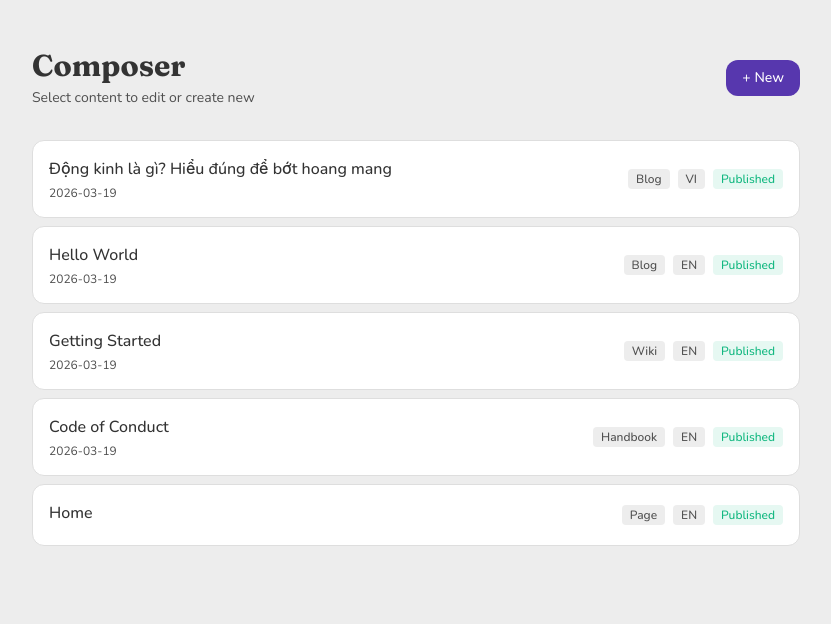
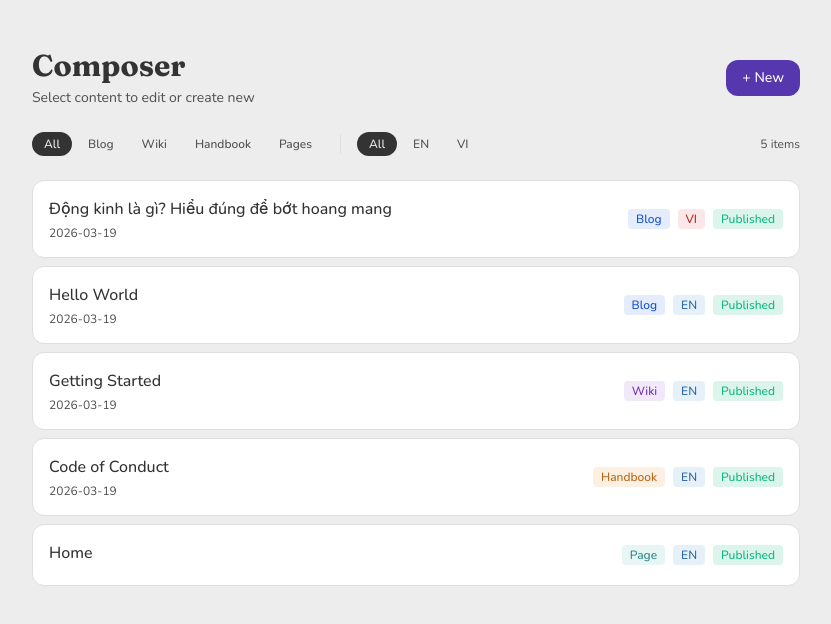
Before and after one commit to nguyenphuhao/unimind-content, a Next.js app: page /composer in a window 1280 px wide. Shown: the top 624 px of the page, without its empty margins (224-1055 px from the left). Built offline with nearby package versions, Linux system fonts and the light colour scheme.

Commit message:
style: add color-coded badges and filter tabs to content list

```diff
--- a/app/composer/_components/content-list.tsx
+++ b/app/composer/_components/content-list.tsx
@@ -1,4 +1,6 @@
 "use client";
+
+import { useState } from "react";
 
 interface ContentItem {
   slug: string;
@@ -18,18 +20,56 @@ interface ContentListProps {
 }
 
 const statusColors: Record<string, { bg: string; text: string }> = {
-  published: { bg: "hsl(160 84% 39% / 0.1)", text: "hsl(160 84% 39%)" },
-  draft: { bg: "hsl(38 92% 50% / 0.1)", text: "hsl(38 92% 50%)" },
+  published: { bg: "hsl(160 84% 39% / 0.15)", text: "hsl(160 84% 39%)" },
+  draft: { bg: "hsl(38 92% 50% / 0.15)", text: "hsl(38 75% 40%)" },
 };
 
+const collectionColors: Record<string, { bg: string; text: string }> = {
+  Blog: { bg: "hsl(221 83% 53% / 0.12)", text: "hsl(221 83% 45%)" },
+  Wiki: { bg: "hsl(270 60% 55% / 0.12)", text: "hsl(270 60% 45%)" },
+  Handbook: { bg: "hsl(30 80% 50% / 0.12)", text: "hsl(30 80% 40%)" },
+  Page: { bg: "hsl(180 50% 45% / 0.12)", text: "hsl(180 50% 35%)" },
+};
+
+const localeColors: Record<string, { bg: string; text: string }> = {
+  en: { bg: "hsl(210 60% 50% / 0.12)", text: "hsl(210 60% 40%)" },
+  vi: { bg: "hsl(0 70% 55% / 0.12)", text: "hsl(0 70% 42%)" },
+};
+
+type FilterType = "all" | "posts" | "wiki" | "handbook" | "pages";
+type FilterLang = "all" | "en" | "vi";
+
+const FILTER_TYPES: { value: FilterType; label: string }[] = [
+  { value: "all", label: "All" },
+  { value: "posts", label: "Blog" },
+  { value: "wiki", label: "Wiki" },
+  { value: "handbook", label: "Handbook" },
+  { value: "pages", label: "Pages" },
+];
+
+const FILTER_LANGS: { value: FilterLang; label: string }[] = [
+  { value: "all", label: "All" },
+  { value: "en", label: "EN" },
+  { value: "vi", label: "VI" },
+];
+
 export function ContentList({ items, loading, onSelect, onNew }: ContentListProps) {
+  const [filterType, setFilterType] = useState<FilterType>("all");
+  const [filterLang, setFilterLang] = useState<FilterLang>("all");
+
+  const filtered = items.filter((item) => {
+    if (filterType !== "all" && item.collection !== filterType) return false;
+    if (filterLang !== "all" && item.locale !== filterLang) return false;
+    return true;
+  });
+
   return (
     <div
       className="min-h-screen px-6 py-12"
       style={{ background: "hsl(var(--background))" }}
     >
       <div className="max-w-3xl mx-auto">
-        <div className="flex items-center justify-between mb-8">
+        <div className="flex items-center justify-between mb-6">
           <div>
             <h1
               className="text-3xl font-bold mb-1"
@@ -56,16 +96,64 @@ export function ContentList({ items, loading, onSelect, onNew }: ContentListProp
           </button>
         </div>
 
+        {/* Filters */}
+        <div className="flex items-center gap-4 mb-6">
+          <div className="flex items-center gap-1">
+            {FILTER_TYPES.map((ft) => (
+              <button
+                key={ft.value}
+                onClick={() => setFilterType(ft.value)}
+                className="px-3 py-1 rounded-full text-xs font-medium transition-colors"
+                style={{
+                  background: filterType === ft.value ? "hsl(var(--foreground))" : "hsl(var(--muted))",
+                  color: filterType === ft.value ? "hsl(var(--background))" : "hsl(var(--muted-foreground))",
+                }}
+              >
+                {ft.label}
+              </button>
+            ))}
+          </div>
+          <div
+            className="w-px h-5"
+            style={{ background: "hsl(var(--border))" }}
+          />
+          <div className="flex items-center gap-1">
+            {FILTER_LANGS.map((fl) => (
+              <button
+                key={fl.value}
+                onClick={() => setFilterLang(fl.value)}
+                className="px-3 py-1 rounded-full text-xs font-medium transition-colors"
+                style={{
+                  background: filterLang === fl.value ? "hsl(var(--foreground))" : "hsl(var(--muted))",
+                  color: filterLang === fl.value ? "hsl(var(--background))" : "hsl(var(--muted-foreground))",
+                }}
+              >
+                {fl.label}
+              </button>
+            ))}
+          </div>
+          <span
+            className="text-xs ml-auto"
+            style={{ color: "hsl(var(--muted-foreground))" }}
+          >
+            {filtered.length} item{filtered.length !== 1 ? "s" : ""}
+          </span>
+        </div>
+
         {loading ? (
           <p style={{ color: "hsl(var(--muted-foreground))" }}>Loading...</p>
-        ) : items.length === 0 ? (
+        ) : filtered.length === 0 ? (
           <p style={{ color: "hsl(var(--muted-foreground))" }}>
-            No content yet. Click &quot;+ New&quot; to create your first piece.
+            {items.length === 0
+              ? 'No content yet. Click "+ New" to create your first piece.'
+              : "No content matches the current filters."}
           </p>
         ) : (
           <div className="space-y-2">
-            {items.map((item) => {
-              const colors = statusColors[item.status] || statusColors.draft;
+            {filtered.map((item) => {
+              const sColors = statusColors[item.status] || statusColors.draft;
+              const cColors = collectionColors[item.collectionLabel] || collectionColors.Blog;
+              const lColors = localeColors[item.locale] || localeColors.en;
               return (
                 <button
                   key={`${item.collection}-${item.slug}`}
@@ -88,25 +176,19 @@ export function ContentList({ items, loading, onSelect, onNew }: ContentListProp
                   <div className="flex gap-2 shrink-0">
                     <span
                       className="px-2 py-0.5 rounded text-xs font-medium"
-                      style={{
-                        background: "hsl(var(--muted))",
-                        color: "hsl(var(--muted-foreground))",
-                      }}
+                      style={{ background: cColors.bg, color: cColors.text }}
                     >
                       {item.collectionLabel}
                     </span>
                     <span
                       className="px-2 py-0.5 rounded text-xs font-medium uppercase"
-                      style={{
-                        background: "hsl(var(--muted))",
-                        color: "hsl(var(--muted-foreground))",
-                      }}
+                      style={{ background: lColors.bg, color: lColors.text }}
                     >
                       {item.locale}
                     </span>
                     <span
                       className="px-2 py-0.5 rounded text-xs font-medium capitalize"
-                      style={{ background: colors.bg, color: colors.text }}
+                      style={{ background: sColors.bg, color: sColors.text }}
                     >
                       {item.status}
                     </span>
```
